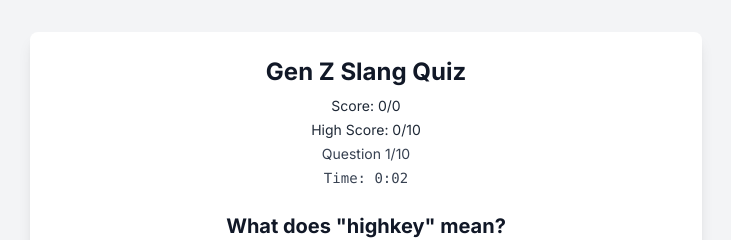
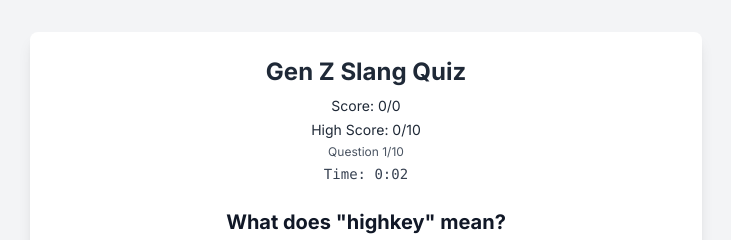
Before and after one commit to hterreb/gen-z-quiz, a Next.js app: page / in a window 1280 px wide. Both pictures are taken after a click on the button "Start Quiz". Shown: the top 240 px of the page, without its empty margins (274-1005 px from the left). Built offline with nearby package versions, Linux system fonts and the light colour scheme.

Commit message:
added image sharing

```diff
--- a/src/components/GenZQuiz.jsx
+++ b/src/components/GenZQuiz.jsx
@@ -34,14 +34,45 @@ const getScoreCategory = (score) => {
 const shareResult = async (score, level, timeInMs) => {
   const timeString = formatTime(timeInMs);
 
-  // Basic result text
   let text = `I scored ${score}/10 on the Gen Z Slang Quiz in ${timeString}!\nMy level: ${level} 🎯\nTest your knowledge: [your-website-url]`;
 
+  if (score > 0 && score === highScore) {
+    const alias = localStorage.getItem('genZQuizHighScoreAlias') || 'Anonymous';
+    text = `🏆 New High Score by ${alias}! 🏆\n${text}`;
+  }
+
   try {
+    // Try to share with image if supported
+    if (navigator.share && navigator.canShare) {
+      try {
+        // Get the image from your public folder
+        const imageUrl = getScoreCategory(score).image;
+        const response = await fetch(imageUrl);
+        const blob = await response.blob();
+        const file = new File([blob], 'score-image.png', { type: blob.type });
+
+        // Check if we can share files
+        const shareData = {
+          title: 'My Gen Z Quiz Result',
+          text: text,
+          files: [file]
+        };
+
+        if (navigator.canShare(shareData)) {
+          await navigator.share(shareData);
+          return;
+        }
+      } catch (error) {
+        console.log('Error sharing with image:', error);
+        // Fall through to text-only share
+      }
+    }
+
+    // Text-only share
     if (navigator.share) {
       await navigator.share({
         title: 'My Gen Z Quiz Result',
-        text: text,
+        text: text
       });
     } else {
       await navigator.clipboard.writeText(text);
@@ -241,20 +272,23 @@ const GenZQuiz = () => {
             transition={{ duration: 0.3 }}
           >
             <div className="text-center mb-6">
-              <h1 className="text-2xl font-bold mb-2 text-gray-900">Gen Z Slang Quiz</h1>
-              <div className="text-sm space-y-1 text-gray-800">
+              <h1 className="text-2xl font-bold mb-2">Gen Z Slang Quiz</h1>
+              <div className="text-sm space-y-1">
                 <div>Score: {score}/{questionsAnswered}</div>
-                <div>High Score: {highScore}/10</div>
-                {!quizComplete && (
-                  <>
-                    <div className="text-gray-700">
-                      Question {questionsAnswered + 1}/10
-                    </div>
-                    <div className="text-gray-700 font-mono">
-                      Time: {formatTime(elapsedTime)}
-                    </div>
-                  </>
-                )}
+                <div>
+                  High Score: {highScore}/10
+                  {highScore > 0 && (
+                    <span className="text-gray-600 ml-1">
+                      by {localStorage.getItem('genZQuizHighScoreAlias') || 'Anonymous'}
+                    </span>
+                  )}
+                </div>
+                <div className="text-xs text-gray-600">
+                  Question {questionsAnswered + 1}/10
+                </div>
+                <div className="text-gray-700 font-mono">
+                  Time: {formatTime(elapsedTime)}
+                </div>
               </div>
             </div>
 
```
